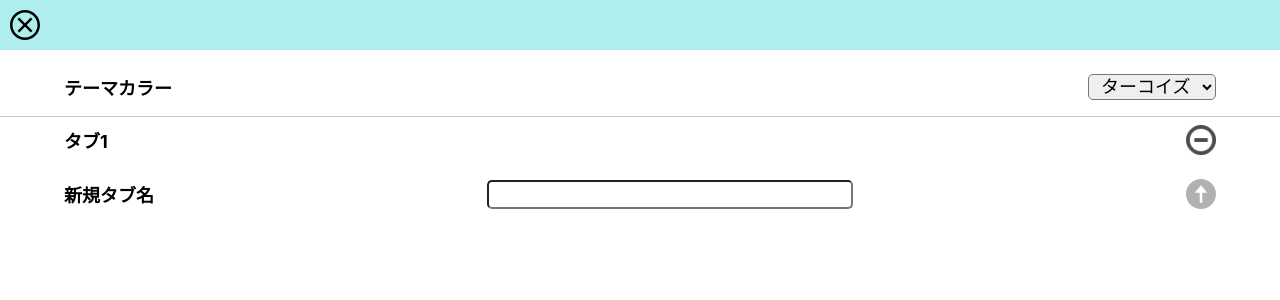
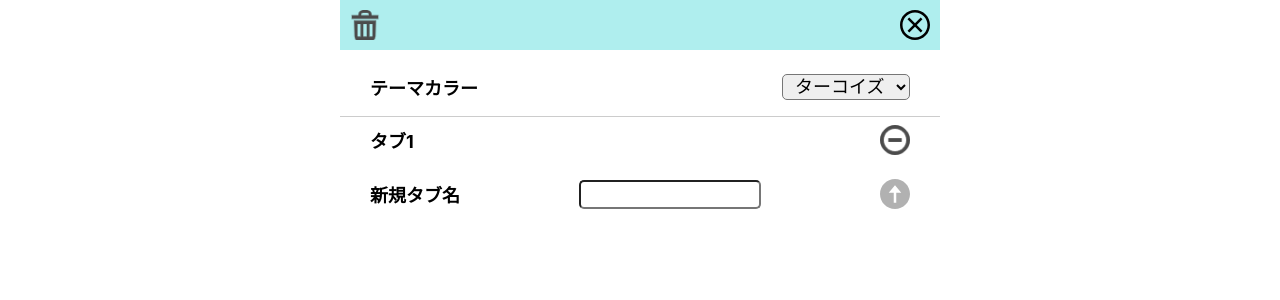
Before and after one commit to fuminaInoue/shopping-memo, a React (Create React App) app: page /setting in a window 1280 px wide. Shown: the top 300 px of the page. Built offline with nearby package versions, Linux system fonts and the light colour scheme.

Commit message:
画面固定と全件削除

```diff
--- a/src/components/molecules/InputField.tsx
+++ b/src/components/molecules/InputField.tsx
@@ -28,7 +28,7 @@ export const InputField: React.FC<Props> = ({
         onChange={(e) => onChangeValue(e)}
         onKeyPress={(e) => onKeyEnter(e, newList)}
         value={newList}
-        enterKeyHint="next"
+        enterKeyHint="done"
       />
     </div>
   )
--- a/src/components/pages/Setting.tsx
+++ b/src/components/pages/Setting.tsx
@@ -4,6 +4,7 @@ import { css } from '@emotion/react'
 import { useNavigate } from 'react-router-dom'
 import { ThemeColor, TabSetting } from 'components/organisms'
 import close from '../../images/close.svg'
+import trash from '../../images/trash.png'
 
 type Props = {}
 
@@ -20,10 +21,16 @@ export const Setting: React.FC<Props> = () => {
     }
   }, [themeColor])
 
+  const allDelete = () => {
+    const result = window.confirm('全てのメモを削除してよろしいですか？')
+    if (result) localStorage.removeItem('list')
+  }
+
   return (
     <>
       <div style={{ background: themeColor }} css={headerStyle}>
-        <img src={close} alt="全件削除" onClick={() => navigate('/')} />
+        <img src={trash} alt="全件削除" onClick={() => allDelete()} />
+        <img src={close} alt="閉じる" onClick={() => navigate('/')} />
       </div>
       <ThemeColor setThemeColor={setThemeColor} />
       <TabSetting />
--- a/src/index.css
+++ b/src/index.css
@@ -5,6 +5,9 @@ body {
     sans-serif;
   -webkit-font-smoothing: antialiased;
   -moz-osx-font-smoothing: grayscale;
+  overflow: hidden;
+  max-width: 600px;
+  margin: 0 auto;
 }
 
 code {
```
